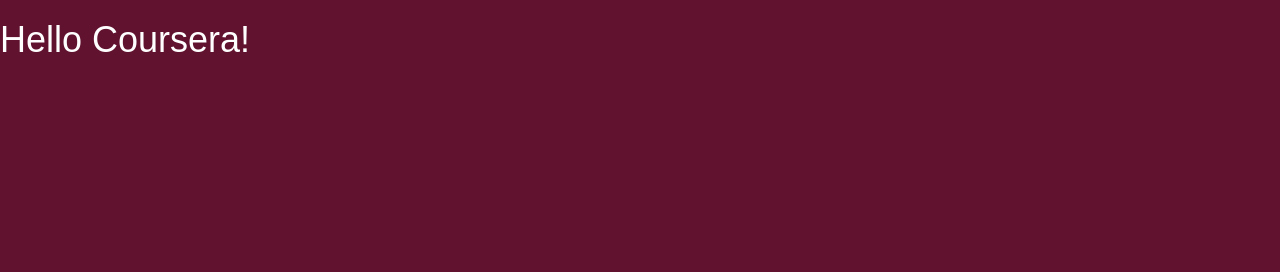
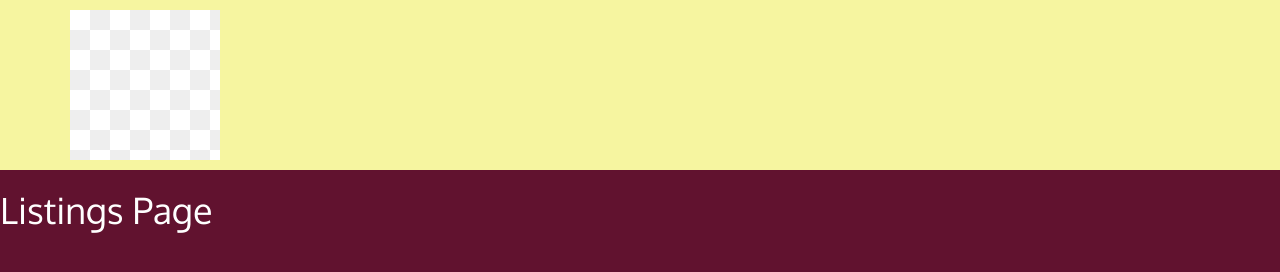
Before and after one commit to dungeoncloud/site, a plain HTML site: page index.html in a window 1280 px wide. Drawn offline with nearby package versions, Linux system fonts and the light colour scheme.

Commit message:
adding images

```diff
--- a/css/styles.css
+++ b/css/styles.css
@@ -4,3 +4,16 @@ body {
   background-color: #61122f;
   font-family: 'Oxygen', sans-serif;
 }
+
+#header-nav {
+	background-color: #F6F5A0;
+	border-radius: 0;
+	border: 0;
+}
+
+#logo-img {
+	background: url('../images/blacksmith.png') no-repeat;
+	width: 150px;
+	height: 150px;
+	margin: 10px 15px 10px 0;
+}
--- a/index.html
+++ b/index.html
@@ -5,23 +5,29 @@
     <meta http-equiv="X-UA-Compatible" content="IE=edge">
     <meta name="viewport" content="width=device-width, initial-scale=1">
 
-    <!-- HTML5 shim and Respond.js for IE8 support of HTML5 elements and media queries -->
-    <!-- WARNING: Respond.js doesn't work if you view the page via file:// -->
-    <!--[if lt IE 9]>
-      <script src="https://oss.maxcdn.com/html5shiv/3.7.2/html5shiv.min.js"></script>
-      <script src="https://oss.maxcdn.com/respond/1.4.2/respond.min.js"></script>
-    <![endif]-->
-
-    <title>Boostrap Starter Page</title>
+    <title>Ilithi Shipping Manifest</title>
     <link rel="stylesheet" href="css/bootstrap.min.css">
     <link rel="stylesheet" href="css/styles.css">
+    <link href="https://fonts.googleapis.com/css2?family=Oxygen:wght@300;400;700&display=swap" rel="stylesheet">
   </head>
 <body>
+  <header>
+    <nav id="header-nav" class="navbar navbar-default">
+      <div class="container">
+        <div class="navbar-header">
+          <a href="index.html" class="">
+            <div id="logo-img" alt="Logo image"></div>
+          </a>
 
-  <h1>Hello Coursera!</h1>
+      </div>
+    </nav>
+
+  </header>
+
+  <h1>Listings Page</h1>
 
   <!-- jQuery (Bootstrap JS plugins depend on it) -->
-  <script src="js/jquery-1.11.3.min.js"></script>
+  <script src="js/jquery-2.1.4.min.js"></script>
   <script src="js/bootstrap.min.js"></script>
   <script src="js/script.js"></script>
 </body>
```
Also changed, not shown: images/blacksmith.png (added).
